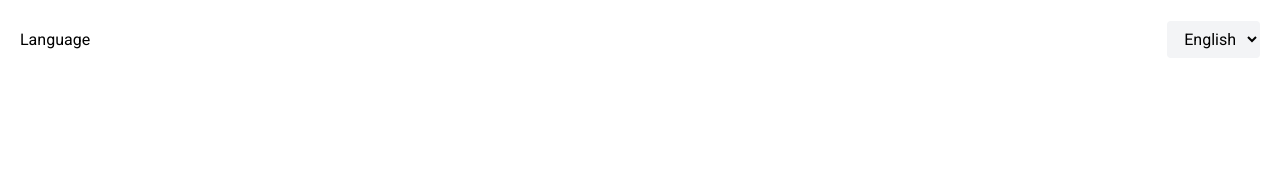
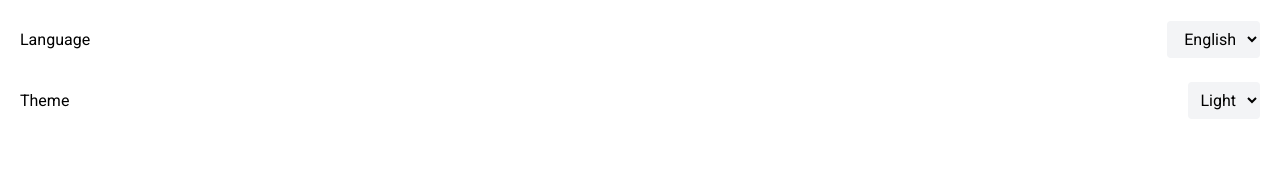
Before and after one commit to valenvirzi/Load-Up, a React (Vite) app: page /settings in a window 1280 px wide. Shown: the part 173-354 px from the top of the page. Built offline with nearby package versions, Linux system fonts and the light colour scheme.

Commit message:
dark theme

```diff
--- a/src/App.tsx
+++ b/src/App.tsx
@@ -1,12 +1,14 @@
 import { Outlet } from "react-router-dom";
 import Header from "./components/Header";
 import Footer from "./components/Footer";
+import { useSettingsStore } from "./context/SettingsContext";
 
 function App() {
-  // TODO: https://chatgpt.com/c/67b78c78-349c-8007-9909-16819e88bdda
-
+  const { theme } = useSettingsStore();
   return (
-    <div className="relative flex min-h-screen flex-col">
+    <div
+      className={`relative flex min-h-screen flex-col dark:bg-stone-900 dark:text-white ${theme}`}
+    >
       <Header />
       <Outlet />
       <Footer />
--- a/src/components/Settings.tsx
+++ b/src/components/Settings.tsx
@@ -1,6 +1,6 @@
 import { useTranslation } from "react-i18next";
 import { useSettingsStore } from "../context/SettingsContext";
-import { DecimalSymbol, Language, MassUnit } from "../types/types";
+import { DecimalSymbol, Language, MassUnit, Theme } from "../types/types";
 import SettingsItem from "./SettingsItem";
 
 const Settings: React.FC = () => {
@@ -9,9 +9,11 @@ const Settings: React.FC = () => {
     decimalSymbol,
     language,
     massUnit,
+    theme,
     setDecimalSymbol,
     setLanguage,
     setMassUnit,
+    setTheme,
   } = useSettingsStore();
 
   const settings = {
@@ -36,12 +38,20 @@ const Settings: React.FC = () => {
         { value: "es", label: t("spanish") },
       ],
     },
+    theme: {
+      label: t("theme"),
+      options: [
+        { value: "light", label: t("light") },
+        { value: "dark", label: t("dark") },
+      ],
+    },
   };
 
   const stateValues: Record<keyof typeof settings, string> = {
     decimalSymbol,
     massUnit,
     language,
+    theme,
   };
 
   const handleChange = (id: keyof typeof settings, value: string) => {
@@ -50,6 +60,10 @@ const Settings: React.FC = () => {
     if (id === "language") {
       setLanguage(value as Language);
       i18n.changeLanguage(value.toLowerCase());
+    }
+    if (id === "theme") {
+      setTheme(value as Theme);
+      console.log(theme);
     }
   };
 
--- a/src/components/SettingsItem.tsx
+++ b/src/components/SettingsItem.tsx
@@ -13,7 +13,7 @@ const SettingsItem: React.FC<SettingsItemProps> = ({
         {label}
       </label>
       <select
-        className="cursor-pointer rounded border-none bg-gray-100 p-2"
+        className="cursor-pointer rounded border-none bg-gray-100 p-2 dark:bg-zinc-700"
         name={id}
         id={id}
         value={value}
--- a/src/context/SettingsContext.ts
+++ b/src/context/SettingsContext.ts
@@ -8,9 +8,11 @@ export const useSettingsStore = create(
       decimalSymbol: ".",
       massUnit: "Kg",
       language: "English",
+      theme: "light",
       setDecimalSymbol: (symbol) => set({ decimalSymbol: symbol }),
       setMassUnit: (unit) => set({ massUnit: unit }),
       setLanguage: (language) => set({ language: language }),
+      setTheme: (theme) => set({ theme: theme }),
     }),
     { name: "LoadUpSettings" },
   ),
--- a/src/index.css
+++ b/src/index.css
@@ -12,3 +12,5 @@ body {
   --breakpoint-2xl: 90rem;
   --breakpoint-3xl: 120rem;
 }
+
+@custom-variant dark (&:where(.dark, .dark *));
--- a/src/locales/en.json
+++ b/src/locales/en.json
@@ -6,6 +6,9 @@
   "language": "Language",
   "english": "English",
   "spanish": "Spanish",
+  "theme": "Theme",
+  "light": "Light",
+  "dark": "Dark",
   "inventory": "Inventory",
   "exercises": "Exercises",
   "calculator": "Calculator",
--- a/src/locales/es.json
+++ b/src/locales/es.json
@@ -6,6 +6,9 @@
   "language": "Idioma",
   "english": "Inglés",
   "spanish": "Español",
+  "theme": "Tema",
+  "light": "Claro",
+  "dark": "Oscuro",
   "inventory": "Inventario",
   "exercises": "Ejercicios",
   "calculator": "Calculadora",
--- a/src/types/types.ts
+++ b/src/types/types.ts
@@ -8,14 +8,17 @@ export interface Link {
 export type DecimalSymbol = "." | ",";
 export type MassUnit = "Kg" | "Lb";
 export type Language = "English" | "Español";
+export type Theme = "dark" | "light";
 
 export type SettingsState = {
   decimalSymbol: DecimalSymbol;
   massUnit: MassUnit;
   language: Language;
+  theme: Theme;
   setDecimalSymbol: (symbol: DecimalSymbol) => void;
   setMassUnit: (unit: MassUnit) => void;
   setLanguage: (language: Language) => void;
+  setTheme: (theme: Theme) => void;
 };
 
 export type Option = { value: string; label: string };
```
